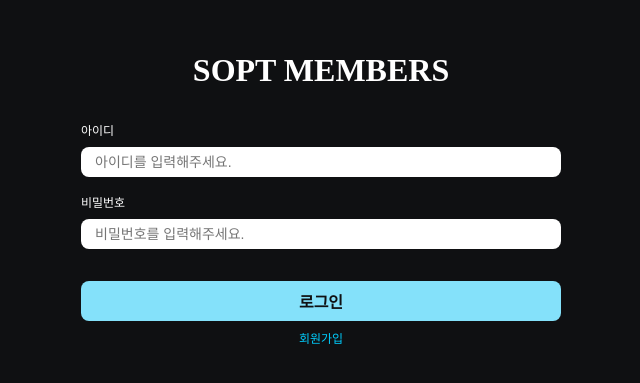
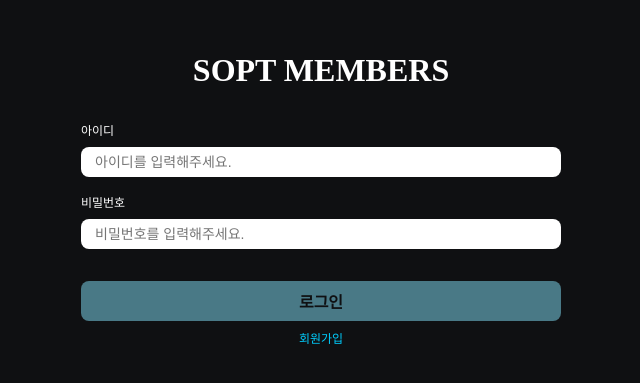
Before and after one commit to 38-lets-sopt-web/DagyeongHan, a React (Vite) app in the folder week4/homework/member-admin/: page / in a window 1280 px wide. Shown: the part 201-584 px from the top of the page, without its empty margins (319-959 px from the left). Built offline with nearby package versions, Linux system fonts and the light colour scheme.

Commit message:
fix: 로그인 버튼 비활성화 상태 추가

```diff
--- a/week4/homework/member-admin/src/pages/Login.tsx
+++ b/week4/homework/member-admin/src/pages/Login.tsx
@@ -29,7 +29,7 @@ export default function Login() {
 
         {/* 버튼 */}
         <label css={btnWrapStyle}>
-          <Button buttonText="로그인" />
+          <Button buttonText="로그인" disabled />
           <Link to='/signup' css={toSignUpStyle}>회원가입</Link>
         </label>
     </div>
```
